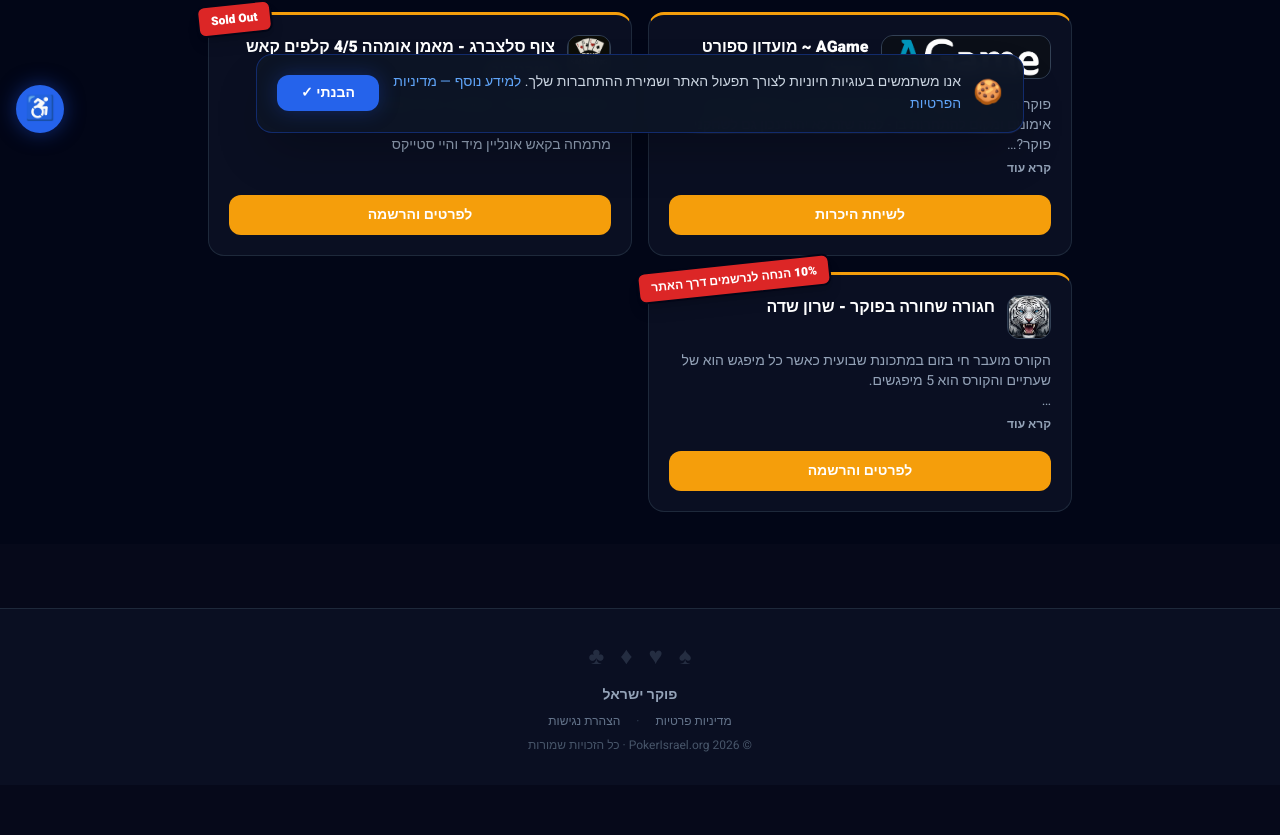
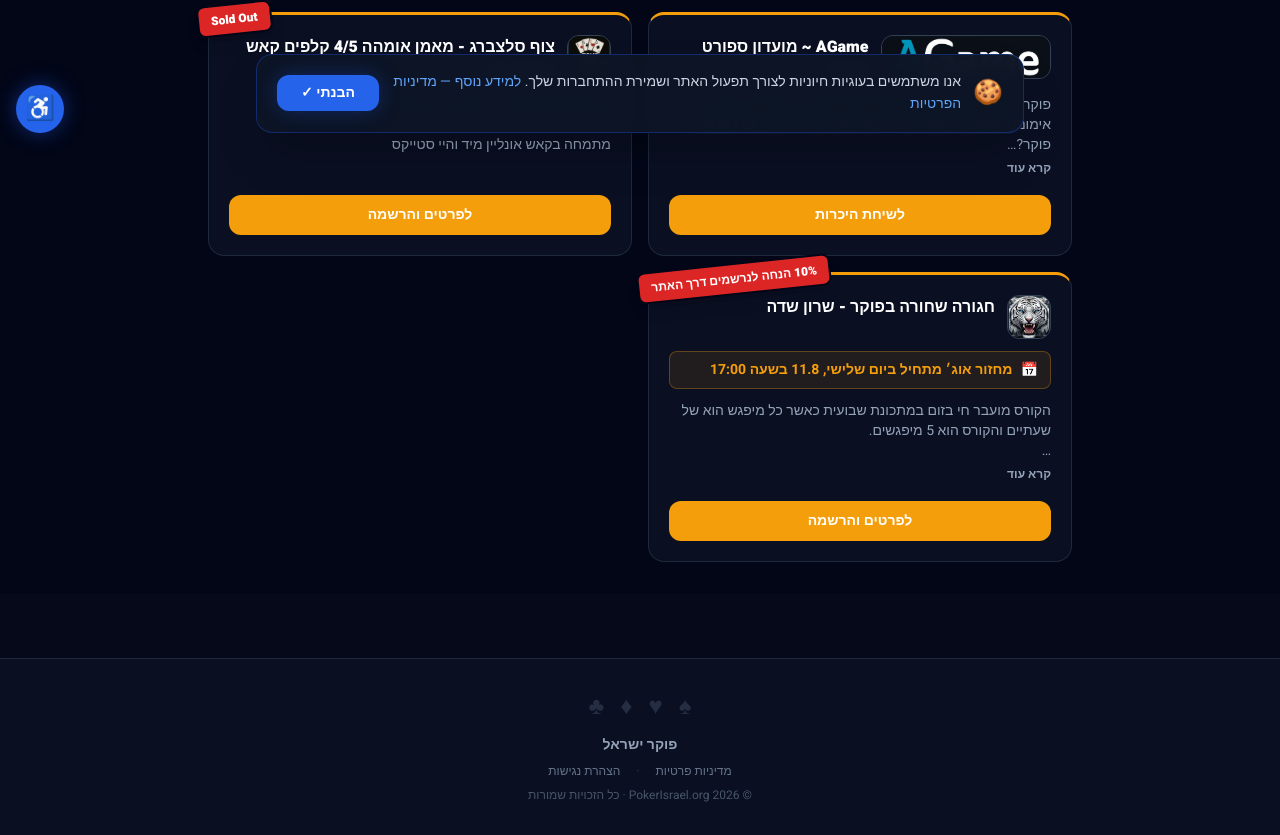
Before and after one commit to igorshlepchenko-gif/pokerisrael, a React (Vite) app in the folder client/: page /lessons in a window 1280 px wide. Shown: the part 651-1486 px from the top of the page. Before the commit the page ends 1436 px from the top, so only its background shows below. Built offline with nearby package versions, Linux system fonts and the light colour scheme; no server answers; the HTML template or start-up script is replaced by a standard one.

Commit message:
Add cohort-start highlight banner to lesson cards, use it on Sharon Sade's course

```diff
--- a/client/src/data/lessons.js
+++ b/client/src/data/lessons.js
@@ -5,6 +5,7 @@
 // cta (אופציונלי): טקסט כפתור מותאם אישית. בלי זה, מוצג "לפרטים נוספים".
 // secondaryUrl/secondaryCta (אופציונלי): כפתור שני (למשל קישור לאתר, בנוסף לכפתור יצירת הקשר הראשי).
 // badge (אופציונלי): סטיקר מודגש בפינת הכרטיס (למשל מבצע/הנחה).
+// highlight (אופציונלי): שורת הדגשה עם רקע זהב מתחת לשם (למשל תאריך פתיחת מחזור קרוב).
 // logoFit (אופציונלי): 'cover' ממלא את המסגרת גם אם זה חותך את הצדדים (ברירת מחדל: 'contain' — לא חותך, אבל עלול להשאיר רווח).
 // logoWide (אופציונלי): ללוגו מלבני/רחב (כמו שם מותג לרוחב) — במקום ריבוע קבוע, הגובה קבוע והרוחב מתאים אוטומטית ליחס הממדים של התמונה, כך שהיא נכנסת במלואה בלי חיתוך ובלי רווח ריק.
 export const LESSONS = [
@@ -73,6 +74,7 @@
 - שלבים בטורנירי טורבו: משחק תלוי גודל ערימה. טבלאות דחיפה.`,
     logo: '/lessons/sharon-sade.png',
     badge: '10% הנחה לנרשמים דרך האתר',
+    highlight: 'מחזור אוג׳ מתחיל ביום שלישי, 11.8 בשעה 17:00',
     cta: 'לפרטים והרשמה',
     url: 'https://api.whatsapp.com/send?phone=972542582826&text=שלום,+הגעתי+אליכם+בנושא+קורס+חגורה+שחורה+מאתר+פוקר+ישראל',
   },
--- a/client/src/pages/Lessons.jsx
+++ b/client/src/pages/Lessons.jsx
@@ -182,6 +182,13 @@
         <h3 className="text-base font-black text-white min-w-0">{lesson.name}</h3>
       </div>
 
+      {lesson.highlight && (
+        <div className="flex items-center gap-2 rounded-lg bg-poker-gold/10 border border-poker-gold/30 px-3 py-2 text-sm font-bold text-poker-gold">
+          <span>📅</span>
+          <span>{lesson.highlight}</span>
+        </div>
+      )}
+
       {lesson.description && <LessonDescription text={lesson.description} />}
 
       <button onClick={handleContact}
```
